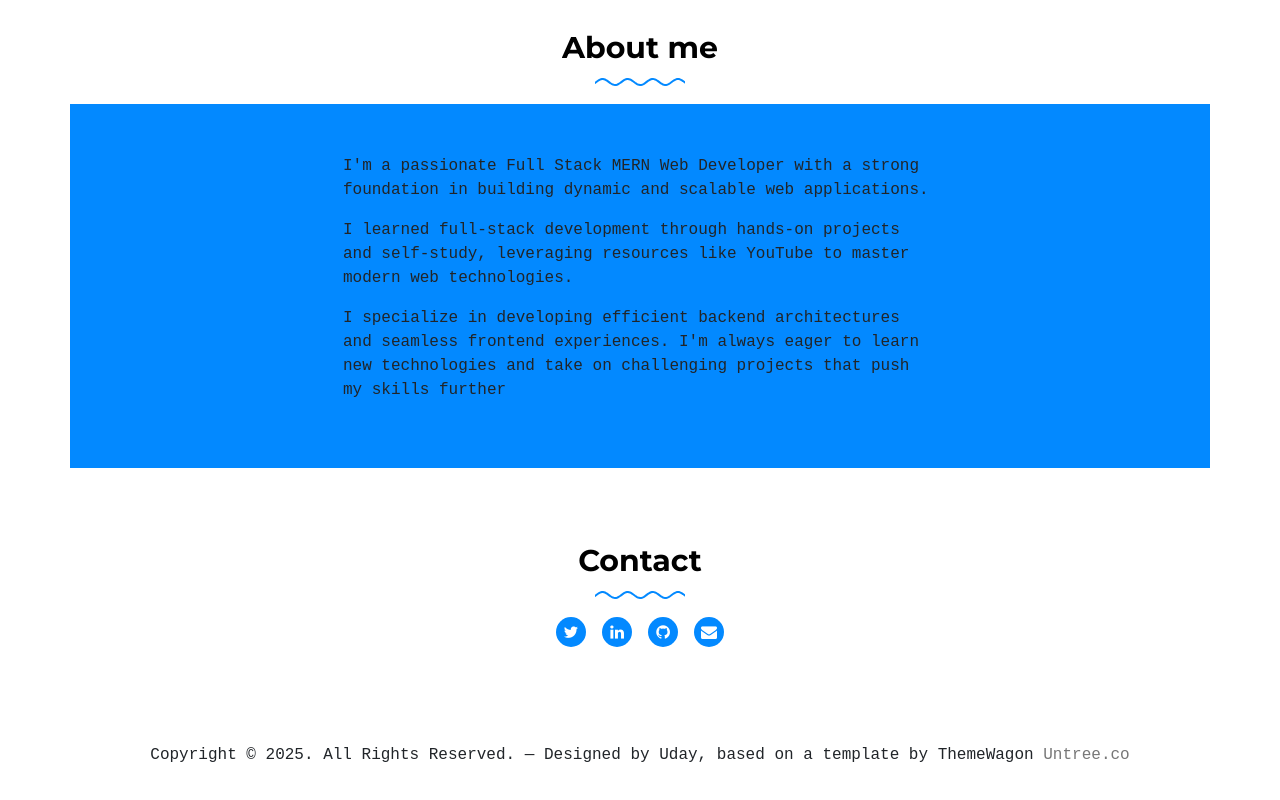
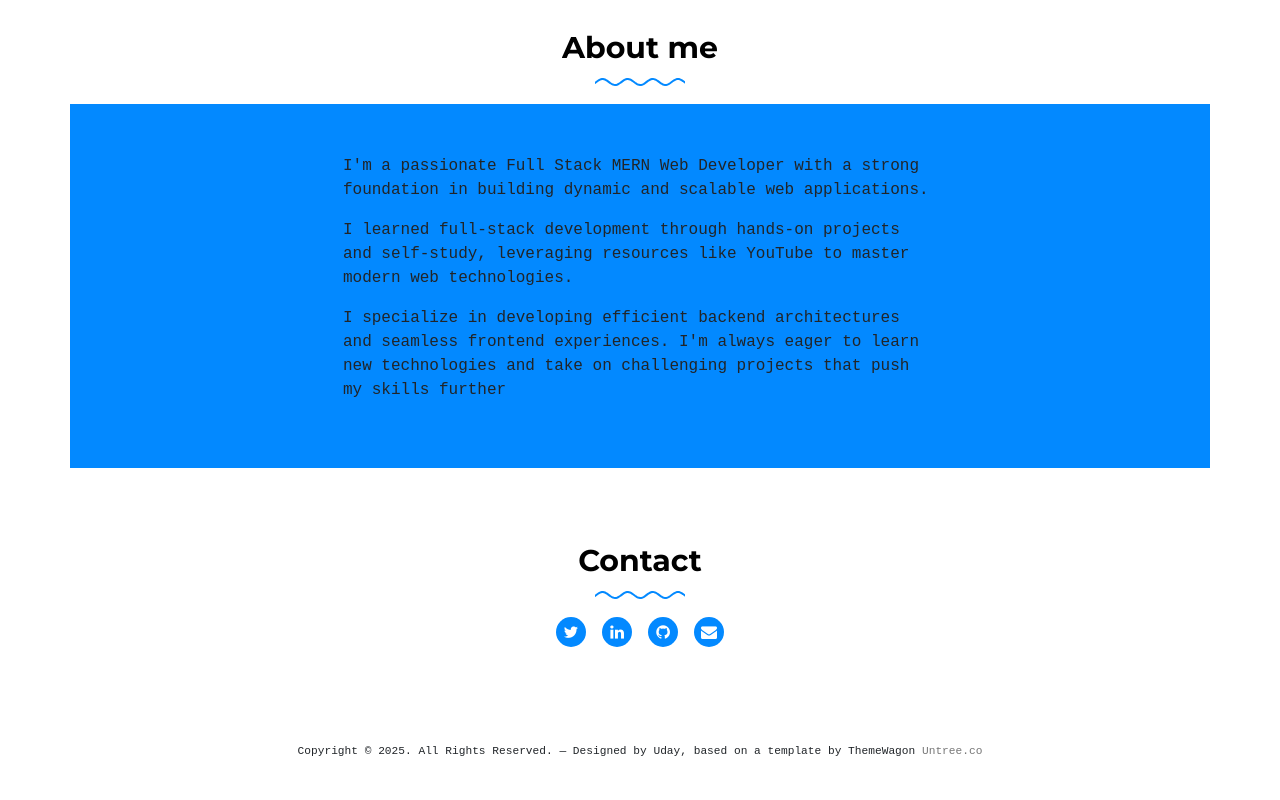
Before and after one commit to uday-bhatiya/minimal-portfolio, a plain HTML site: page index.html in a window 1280 px wide. Shown: the part 1611-2411 px from the top of the page. Drawn offline with Linux system fonts and the light colour scheme; files whose address does not match are found by name; a web font is replaced by a local one.

Commit message:
project link

```diff
--- a/css/style.css
+++ b/css/style.css
@@ -27,7 +27,9 @@ body {
   body.offcanvas-menu:before {
     opacity: 1;
     visibility: visible; }
-
+.text-small {
+  font-size: .7rem;
+}
 .text-black {
   color: #000000 !important; }
 
--- a/index.html
+++ b/index.html
@@ -317,9 +317,9 @@
 
       <div class="row">
 
-        <div class="col-12 text-center">
+        <div class="col-12 text-center text-small">
 
-          <p class="mb-0">Copyright &copy;
+          <p class="mb-0 fs-sm">Copyright &copy;
             <script>document.write(new Date().getFullYear());</script>. All Rights Reserved. &mdash; Designed by Uday,
             based on a template by ThemeWagon <a href="https://untree.co">Untree.co</a>
         </div>
```
Also changed, not shown: portfolio-single-3.html (+1 -1 lines).
